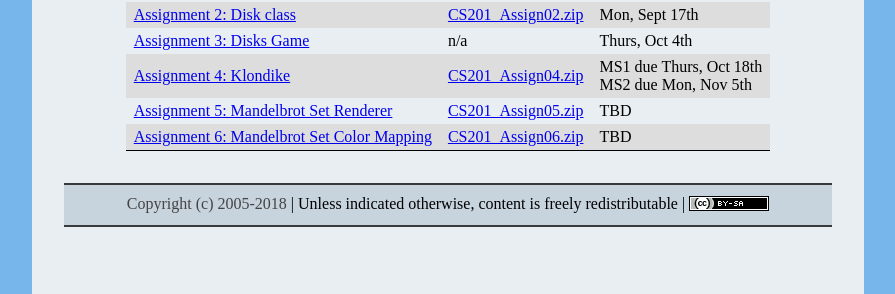
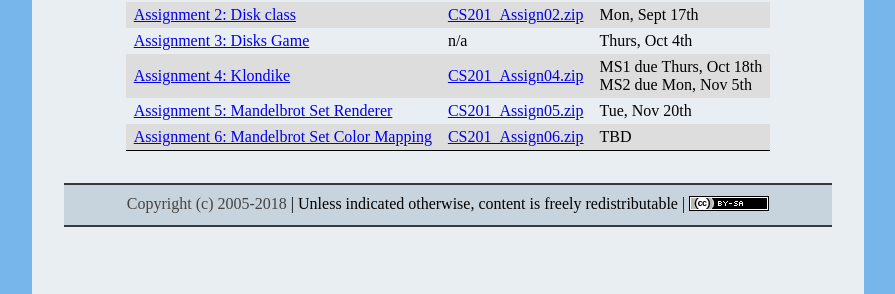
Before and after one commit to ycpcs/cs201-fall2018, a Jekyll site: the page built from assign/index.md, in a window 1280 px wide. Shown: the part 217-511 px from the top of the page, without its empty margins (192-1087 px from the left). Built offline with Jekyll 4.4.1, drawn with Linux system fonts in a browser that asks for light colours.

Commit message:
updated Mandelbrot due dates

```diff
--- a/assign/index.md
+++ b/assign/index.md
@@ -13,5 +13,5 @@ Assignments are due by 11:59 PM on the due date.
 > [Assignment 2: Disk class](assign02.html) | [CS201\_Assign02.zip](CS201_Assign02.zip) | Mon, Sept 17th
 > [Assignment 3: Disks Game](assign03.html) | n/a | Thurs, Oct 4th
 > [Assignment 4: Klondike](assign04.html) | [CS201\_Assign04.zip](CS201_Assign04.zip) | MS1 due Thurs, Oct 18th<br>MS2 due Mon, Nov 5th
-> [Assignment 5: Mandelbrot Set Renderer](assign05.html) | [CS201\_Assign05.zip](CS201_Assign05.zip) | TBD
+> [Assignment 5: Mandelbrot Set Renderer](assign05.html) | [CS201\_Assign05.zip](CS201_Assign05.zip) | Tue, Nov 20th
 > [Assignment 6: Mandelbrot Set Color Mapping](assign06.html) | [CS201\_Assign06.zip](CS201_Assign06.zip) | TBD
```
Also changed, not shown: assign/assign05.md (+1 -1 lines), index.md (+1 -0 lines).
